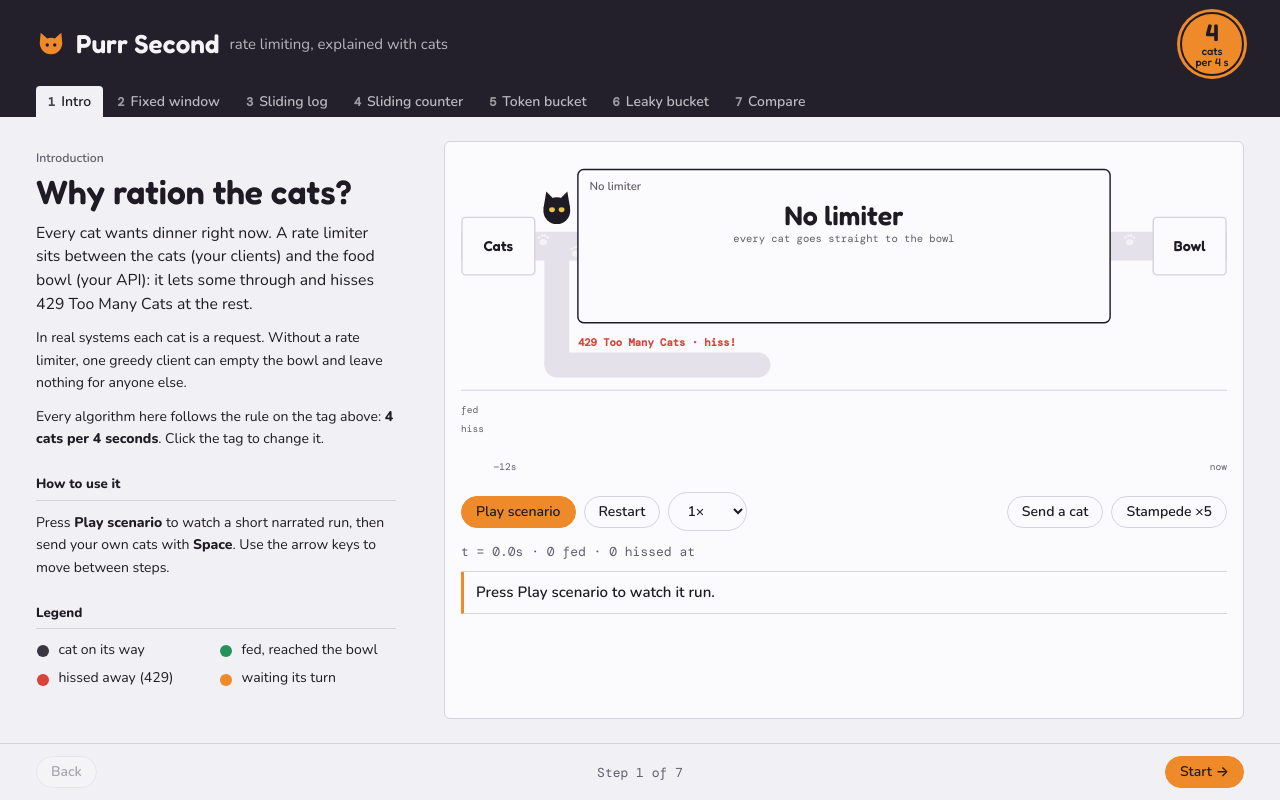
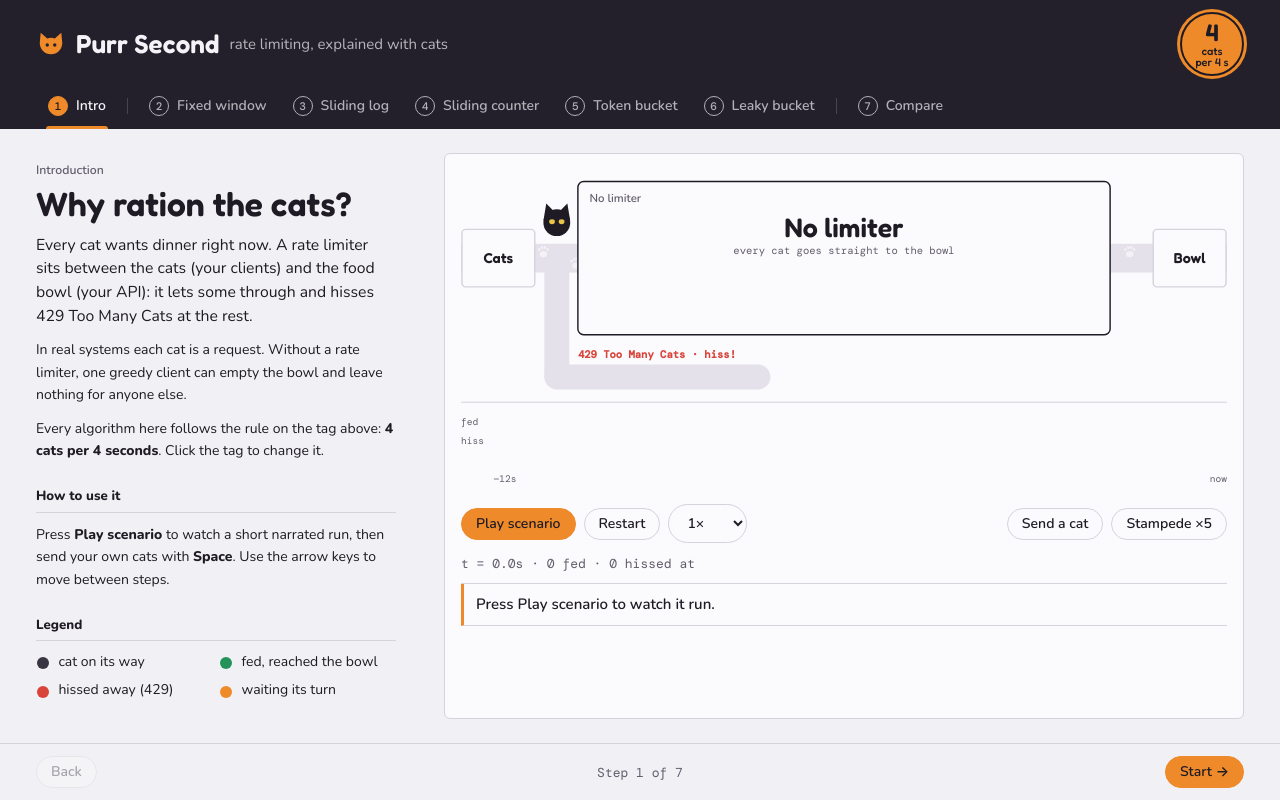
Before and after one commit to mafzaldev/purr-second, a plain HTML site: page index.html in a window 1280 px wide. Drawn offline with nearby package versions, Linux system fonts and the light colour scheme.

Commit message:
style: refresh the step bar and widen the pattern switcher

```diff
--- a/app.js
+++ b/app.js
@@ -833,6 +833,7 @@
     STEPS.forEach((step, i) => {
       const b = document.createElement('button');
       b.innerHTML = `<span class="n">${i + 1}</span>${step.label}`;
+      if (i === 1 || i === STEPS.length - 1) b.classList.add('group-start');
       b.addEventListener('click', () => goTo(i));
       nav.appendChild(b);
     });
--- a/styles.css
+++ b/styles.css
@@ -150,20 +150,54 @@ button:not(:disabled):active { transform: translateY(1px); }
 .stepper-ctl button { width: 32px; height: 32px; padding: 0; font-size: 18px; }
 .stepper-ctl output { min-width: 3.5ch; text-align: center; font: 600 15px/1 var(--font-mono); font-variant-numeric: tabular-nums; }
 
-.steps { display: flex; gap: 2px; margin-top: 10px; overflow-x: auto; scrollbar-width: none; }
+.steps { display: flex; align-items: stretch; gap: 2px; margin-top: 12px; overflow-x: auto; scrollbar-width: none; }
 .steps button {
+  position: relative;
   flex: none;
+  display: flex;
+  align-items: center;
+  gap: 8px;
   border: none;
-  border-radius: 4px 4px 0 0;
+  border-radius: 0;
   background: transparent;
   color: var(--band-ink);
-  opacity: 0.72;
-  padding: 9px 12px 8px;
+  opacity: 0.68;
+  padding: 8px 12px 13px;
   font-weight: 600;
 }
 .steps button:hover:not(:disabled) { opacity: 1; }
-.steps button .n { font-family: var(--font-mono); font-size: 12px; margin-right: 6px; opacity: 0.8; }
-.steps button.active { background: var(--bg); color: var(--ink); opacity: 1; }
+.steps button .n {
+  display: inline-grid;
+  place-items: center;
+  width: 20px;
+  height: 20px;
+  border-radius: 50%;
+  border: 1.5px solid currentColor;
+  font: 500 11px/1 var(--font-mono);
+}
+.steps button.group-start { margin-left: 17px; }
+.steps button.group-start::before {
+  content: "";
+  position: absolute;
+  left: -10px;
+  top: 10px;
+  bottom: 15px;
+  width: 1px;
+  background: var(--band-ink);
+  opacity: 0.25;
+}
+.steps button.active { opacity: 1; }
+.steps button.active::after {
+  content: "";
+  position: absolute;
+  left: 10px;
+  right: 10px;
+  bottom: 0;
+  height: 3px;
+  border-radius: 3px 3px 0 0;
+  background: var(--ginger);
+}
+.steps button.active .n { background: var(--ginger); border-color: var(--ginger); color: var(--on-ginger); }
 
 .page {
   display: grid;
@@ -268,8 +302,8 @@ h1 {
   border-left: 3px solid var(--ginger);
 }
 
-.patterns { display: inline-flex; flex-wrap: wrap; border: 1px solid var(--rule); border-radius: 5px; padding: 3px; gap: 3px; }
-.patterns button { border: none; background: transparent; }
+.patterns { display: grid; grid-template-columns: repeat(3, minmax(0, 1fr)); border: 1px solid var(--rule); border-radius: 999px; padding: 3px; gap: 3px; }
+.patterns button { border: none; background: transparent; white-space: nowrap; overflow: hidden; text-overflow: ellipsis; }
 .patterns button[aria-selected="true"] { background: var(--ink); color: var(--surface); }
 .pattern-desc { color: var(--muted); font-size: 15px; margin: 12px 0 16px; }
 .compare-table { overflow-x: auto; }
```
